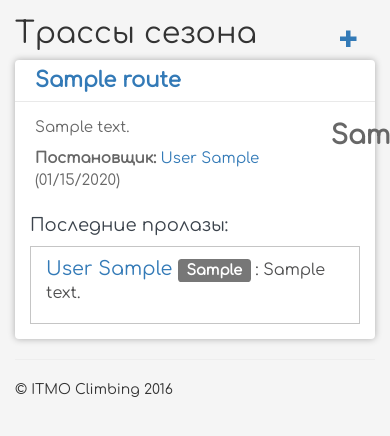
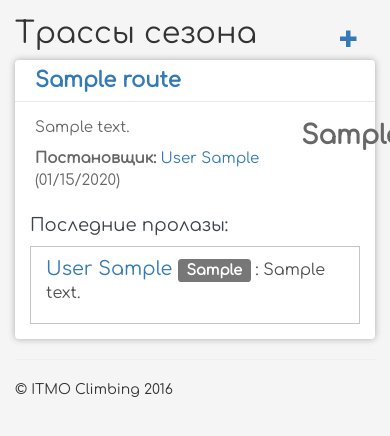
Before and after one commit to Karadarya/itmo_8a.nu, a Django app: page /rating/routes in a window 390 px wide; the page is wider, and only the part inside the window is pictured. Shown: the part 53-489 px from the top of that part. Run offline with Django 3.2, Linux system fonts and the light colour scheme; tables that the repository leaves empty hold one stand-in row (values such as "Sample post"); some libraries are stand-ins or nearby versions.

Commit message:
grade is not out of border anymore

```diff
--- a/rating/templates/rating/route.html
+++ b/rating/templates/rating/route.html
@@ -1,8 +1,8 @@
 <div class="container-fluid route-container">
   <div class="container-fluid route-header">
     <div class="row">
-      <div class="col-lg-11 col-md-11 col-sm-11 col-xs-10" ><b>{{ route.route.name }}</b></div>
-      <div class="col-lg-1 col-md-1 col-sm-1 col-xs-2">{{ route.route.grade }}</div>
+      <div class="col-lg-11 col-md-11 col-sm-11 col-xs-9" ><b>{{ route.route.name }}</b></div>
+      <div class="col-lg-1 col-md-1 col-sm-1 col-xs-3">{{ route.route.grade }}</div>
     </div>
   </div>
 
--- a/rating/templates/rating/route_list_route.html
+++ b/rating/templates/rating/route_list_route.html
@@ -10,7 +10,7 @@
       <div class="col-lg-5 col-md-5 col-sm-12 col-xs-12">
         <div class="route-info">
           <div class="row">
-          <div class="col-lg-10 col-md-10 col-sm-10 col-xs-10">
+          <div class="col-lg-10 col-md-10 col-sm-10 col-xs-9">
             {% if route.description%}
               <p>{{ route.description|linebreaksbr }}</p>
             {% endif %}
@@ -23,7 +23,7 @@
                ({{ route.created|date:"SHORT_DATE_FORMAT" }})
            </p>
           </div>
-          <div class="col-lg-2 col-md-2 col-sm-2 col-xs-2"><span class="grade">{{ route.grade }}</span></div>
+          <div class="col-lg-2 col-md-2 col-sm-2 col-xs-3"><span class="grade">{{ route.grade }}</span></div>
           </div>
         </div>
 
```
